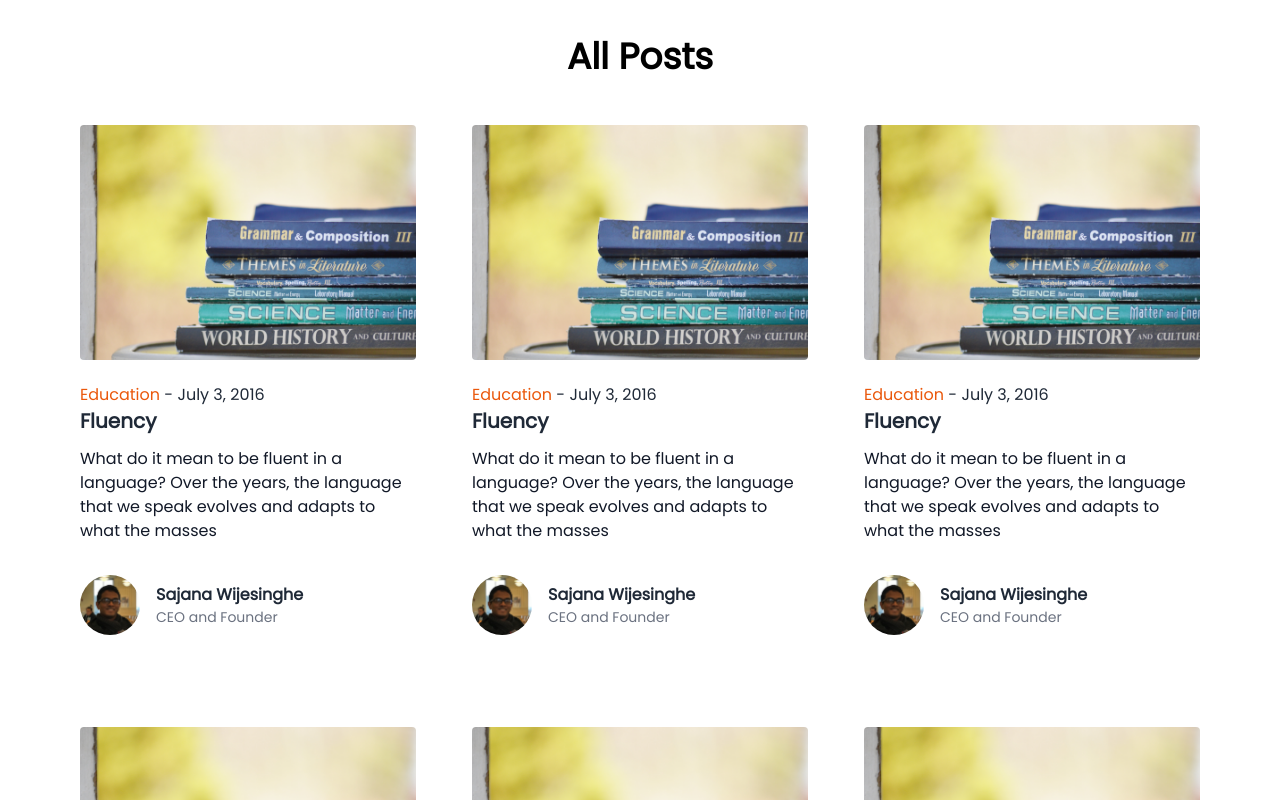
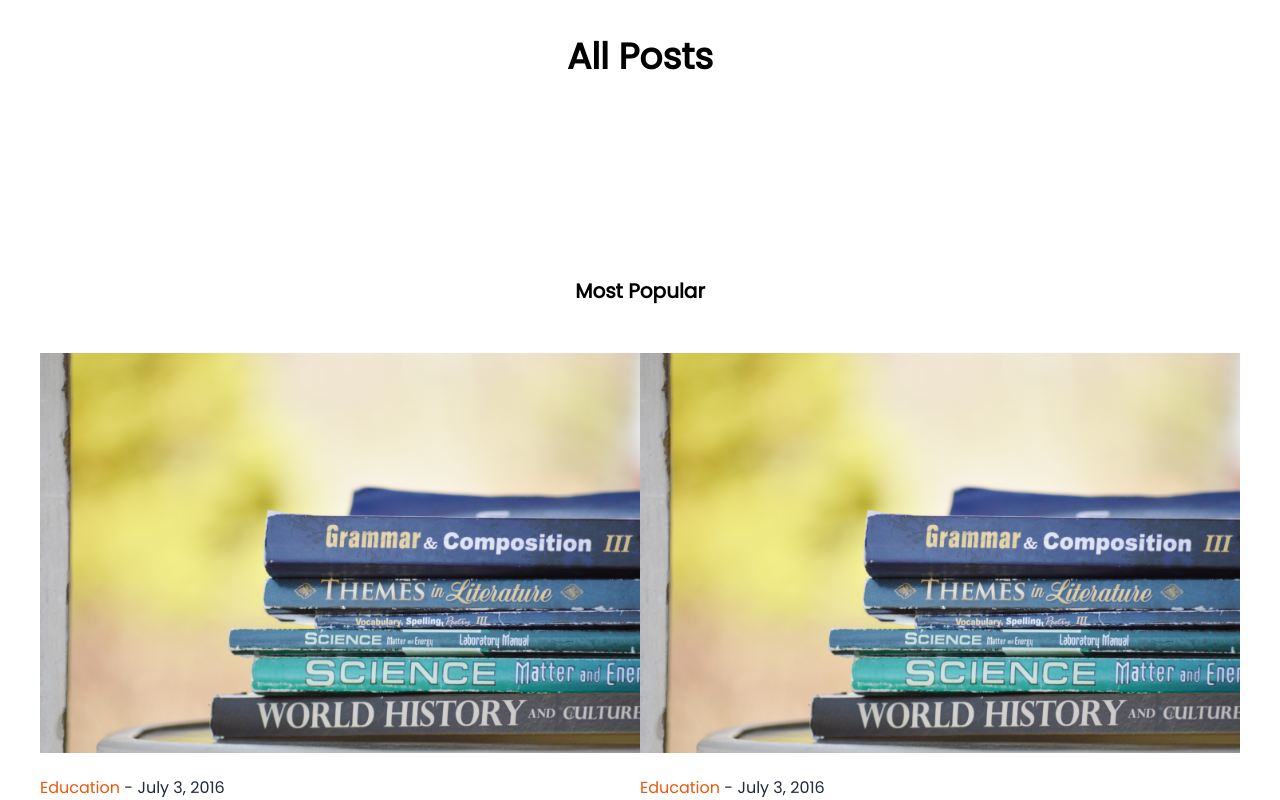
Before and after one commit to StormKing969/blog, a Next.js app: page / in a window 1280 px wide. Shown: the part 900-1700 px from the top of the page. Built offline with nearby package versions, Linux system fonts and the light colour scheme.

Commit message:
Data mapping issue fix I

```diff
--- a/components/articles.js
+++ b/components/articles.js
@@ -4,14 +4,19 @@ import Author from "./child/author";
 import getPost from "../lib/helper";
 import fetcher from "../lib/fetcher";
 
-function Post() {
+function Post({ data }) {
+
+    console.log(data);
+  const { id, title, subtitle, category, img, description, published, author } =
+    data;
+
   return (
     <div className="item">
       <div className="images">
         <Link href={"/"}>
           <a>
             <Image
-              src={"/images/blogPostImg/fluency.jpg"}
+              src={img || "/"}
               width={500}
               height={350}
               className="rounded"
@@ -50,12 +55,11 @@ function Post() {
   );
 }
 
+
+
 export const articles = () => {
-//   getPost(2).then((post) => {
-//     console.log(post);
-//   });
-const {data, isLoading, isError} = fetcher("api/posts")
-console.log(data);
+  const { information, isLoading, isError } = fetcher("api/posts");
+  if (information) {   console.log(information); }
 
   return (
     <section className="container mx-auto md:px-20 py-10">
@@ -63,12 +67,11 @@ console.log(data);
 
       {/* Grid Columns */}
       <div className="grid md:grid-cols-2 lg:grid-cols-3 gap-14">
-        {Post()}
-        {Post()}
-        {Post()}
-        {Post()}
-        {Post()}
-        {Post()}
+        {
+                // information.map((value, index) => {
+                //     <Post information={value} key={index}></Post>
+                // })
+        }
       </div>
     </section>
   );
--- a/lib/fetcher.js
+++ b/lib/fetcher.js
@@ -3,14 +3,14 @@ import useSWR from "swr";
 const rootURL = process.env.rootURL;
 const testingURL = "http://localhost:3000/";
 
-const response = (...args) => fetch(...args).then(res => res.json());
+const response = (...args) => fetch(...args).then(res => res.json())
 
 export default function fetcher(endpoint) {
-    const {data, error} = useSWR(`${testingURL}${endpoint}`, response);
+  const { data, error } = useSWR(`${testingURL}${endpoint}`, response);
 
-    return {
-        data: data,
-        isLoading: !error && !data,
-        isError: error
-    }
+  return {
+    information: data,
+    isLoading: !error && !data,
+    isError: error,
+  };
 }
```
